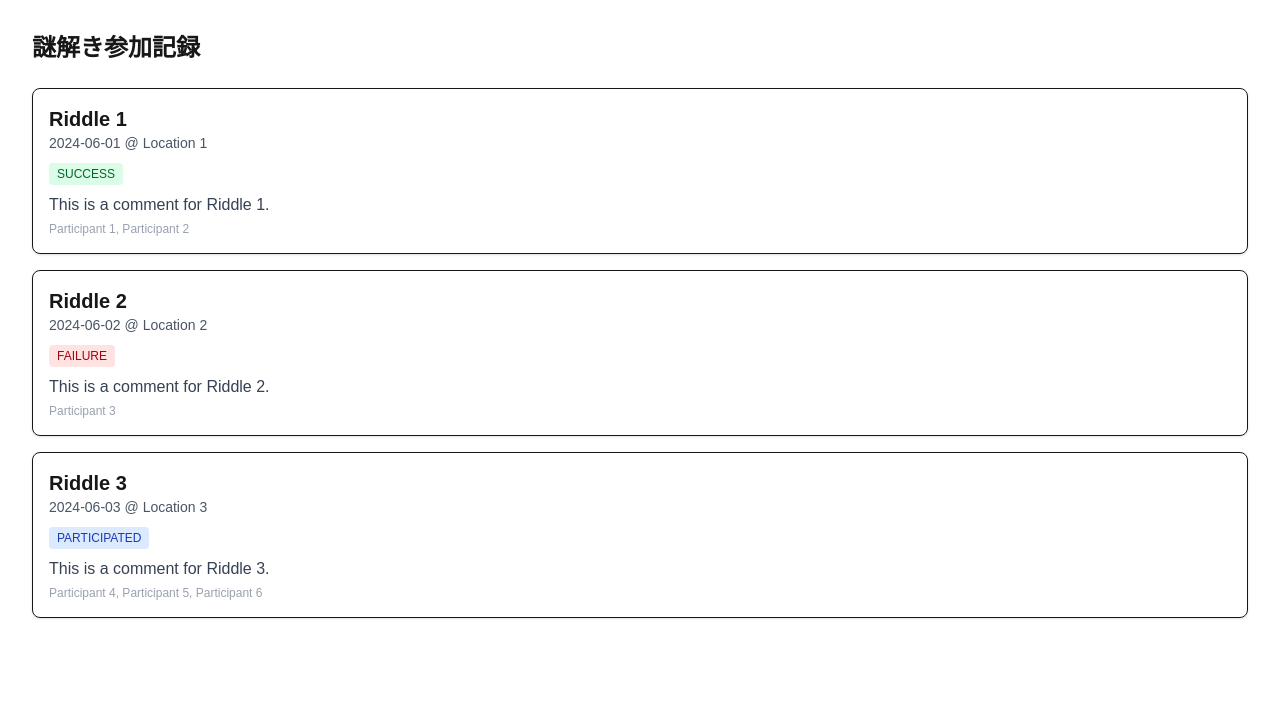
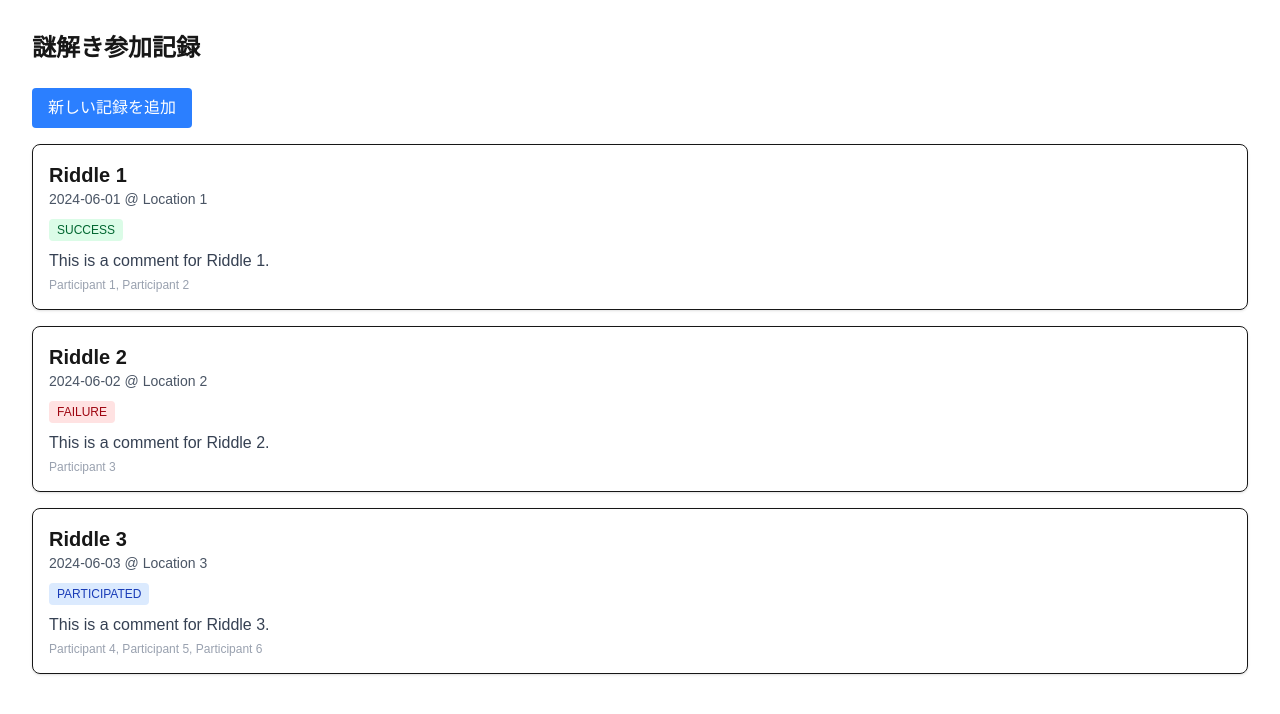
Before and after one commit to katota1114/riddle-log, a Next.js app: page / in a window 1280 px wide. Shown: the top 714 px of the page. Built offline with nearby package versions, Linux system fonts and the light colour scheme.

Commit message:
add: function to make new records

```diff
--- a/src/app/page.tsx
+++ b/src/app/page.tsx
@@ -38,9 +38,29 @@ export default function Home() {
     },
   ]);
 
+  const addRecord = () => {
+    const newRecord: RiddleRecord = {
+      id: Date.now().toString(),
+      title: `Riddle ${records.length + 1}`,
+      location: `Location ${records.length + 1}`,
+      organizer: `Organizer ${records.length + 1}`,
+      status: "PARTICIPATED",
+      participants: [`Participant ${records.length + 4}`],
+      comment: `This is a comment for Riddle ${records.length + 1}.`,
+      playDate: new Date().toISOString().split("T")[0],
+    };
+    setRecords([...records, newRecord]);
+  };
+
   return (
     <main className="p-8">
       <h1 className="text-2xl font-bold mb-6">謎解き参加記録</h1>
+      <button
+        onClick={addRecord}
+        className="bg-blue-500 text-white px-4 py-2 rounded mb-4"
+      >
+        新しい記録を追加
+      </button>
       <div className="grid gap-4">
         {records.map((record) => (
           <RiddleCard key={record.id} record={record} />
```
